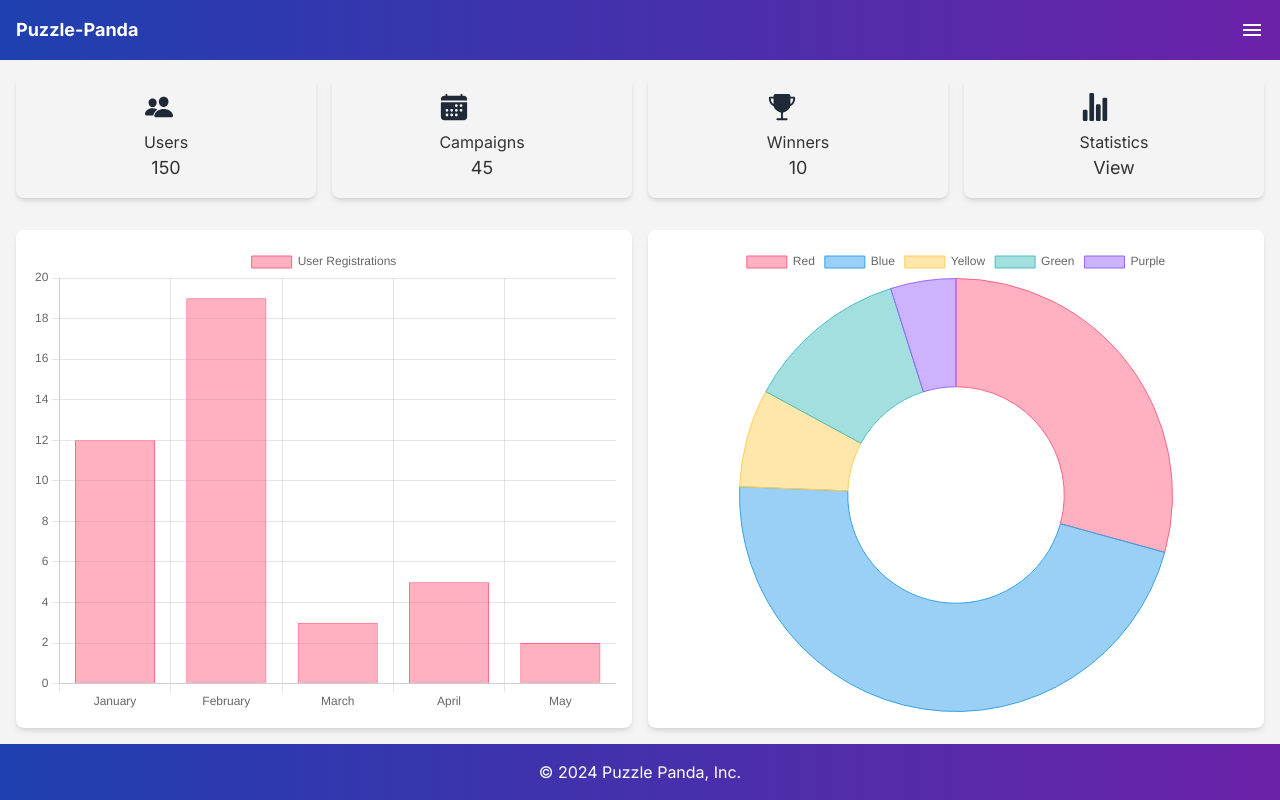
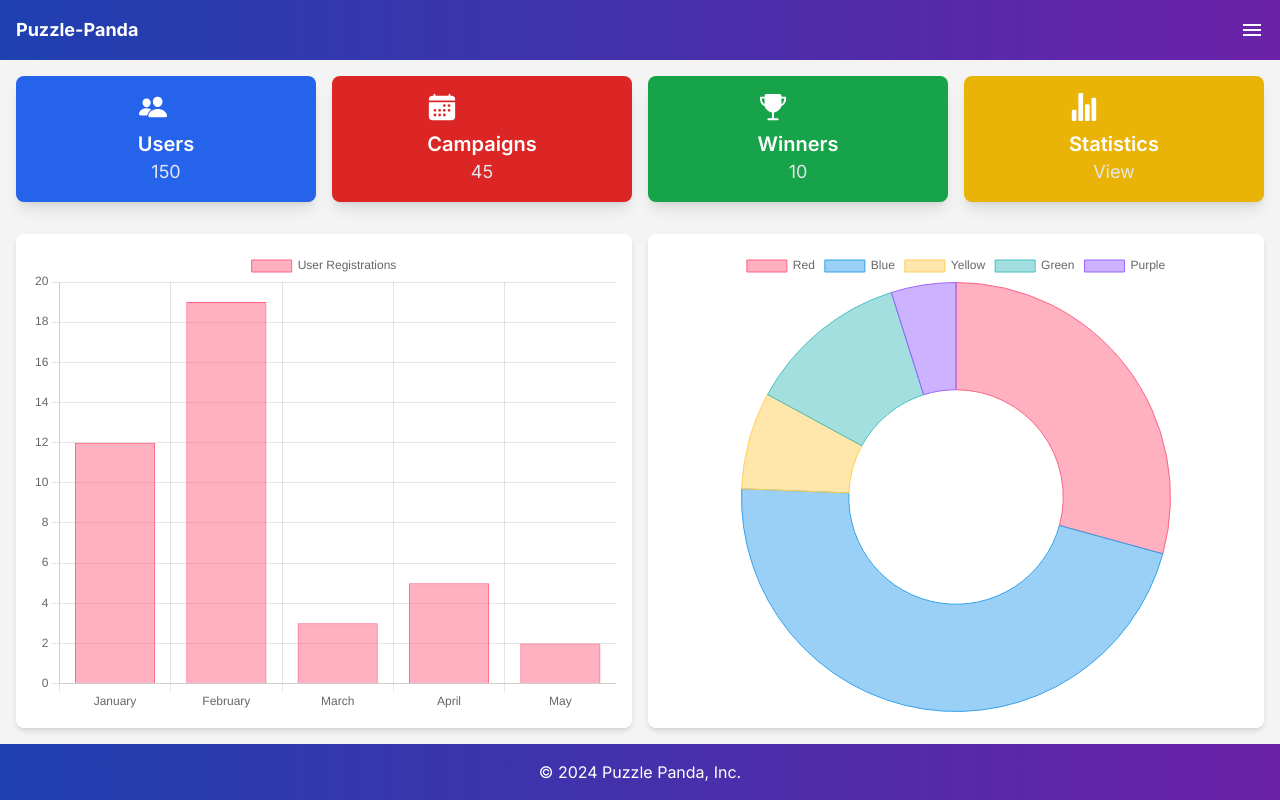
Before and after one commit to NoManNayeem/PuzzlePanda-NextJS, a Next.js app: page /admin in a window 1280 px wide. Built offline with nearby package versions, Linux system fonts and the light colour scheme.

Commit message:
Added Charts at Admin Panel

```diff
--- a/src/app/admin/page.js
+++ b/src/app/admin/page.js
@@ -7,48 +7,17 @@ import Link from 'next/link';
 import BarChart from './utils/BarChart';
 import DoughnutChart from './utils/DoughnutChart';
 
-
-
 // Dashboard Card Component with dynamic background color
 const DashboardCard = ({ title, icon, value, link, bgColor }) => {
     return (
-        <div className={`bg-${bgColor}-100 hover:bg-${bgColor}-200 shadow-md rounded-lg p-4 flex flex-col items-center justify-center cursor-pointer transition-colors`}>
+        <div className={`${bgColor} rounded-lg shadow-lg hover:shadow-xl p-4 flex flex-col items-center justify-center cursor-pointer transition-all duration-300 ease-in-out`}>
             <Link href={link} className="text-center">
-                    <span className="text-3xl text-gray-800">{icon}</span>
-                    <h3 className="mt-2">{title}</h3>
-                    <p className="text-lg">{value}</p>
+                    <span className="text-3xl text-white">{icon}</span>
+                    <h3 className="mt-2 text-xl font-semibold text-white">{title}</h3>
+                    <p className="text-lg text-gray-200">{value}</p>
             </Link>
         </div>
     );
-};
-
-// Bar Chart Data and Options
-const barChartData = {
-    labels: ['January', 'February', 'March', 'April', 'May'],
-    datasets: [
-        {
-            label: 'User Registrations',
-            data: [12, 19, 3, 5, 2, 3],
-            backgroundColor: 'rgba(255, 99, 132, 0.5)',
-            borderColor: 'rgba(255, 99, 132, 1)',
-            borderWidth: 1,
-        },
-    ],
-};
-
-const barChartOptions = {
-    scales: {
-        y: {
-            beginAtZero: true
-        }
-    },
-    legend: {
-        labels: {
-            fontSize: 26,
-        },
-    },
-    responsive: true,
-    maintainAspectRatio: false,
 };
 
 // AdminPage Component
@@ -63,10 +32,10 @@ const AdminPage = () => {
         <div className="flex flex-col min-h-screen">
             <AdminHeader />
             <div className="grid grid-cols-1 md:grid-cols-2 lg:grid-cols-4 gap-4 p-4">
-                <DashboardCard title="Users" icon={<IoPeople />} value={stats.users} link="/admin/details/users" bgColor="blue" />
-                <DashboardCard title="Campaigns" icon={<IoCalendar />} value={stats.campaigns} link="/admin/details/campaigns" bgColor="red" />
-                <DashboardCard title="Winners" icon={<IoTrophy />} value={stats.winners} link="/admin/details/winners" bgColor="green" />
-                <DashboardCard title="Statistics" icon={<IoStatsChart />} value="View" link="/admin/details/stats" bgColor="yellow" />
+                <DashboardCard title="Users" icon={<IoPeople />} value={stats.users} link="/admin/details/users" bgColor="bg-blue-600 hover:bg-blue-700" />
+                <DashboardCard title="Campaigns" icon={<IoCalendar />} value={stats.campaigns} link="/admin/details/campaigns" bgColor="bg-red-600 hover:bg-red-700" />
+                <DashboardCard title="Winners" icon={<IoTrophy />} value={stats.winners} link="/admin/details/winners" bgColor="bg-green-600 hover:bg-green-700" />
+                <DashboardCard title="Statistics" icon={<IoStatsChart />} value="View" link="/admin/details/stats" bgColor="bg-yellow-500 hover:bg-yellow-600" />
             </div>
             <div className="grid grid-cols-1 md:grid-cols-2 lg:grid-cols-2 gap-4 p-4 flex-grow">
                 <div className="bg-white shadow-md rounded-lg p-4 flex flex-col items-center justify-center hover:bg-gray-100">
```
